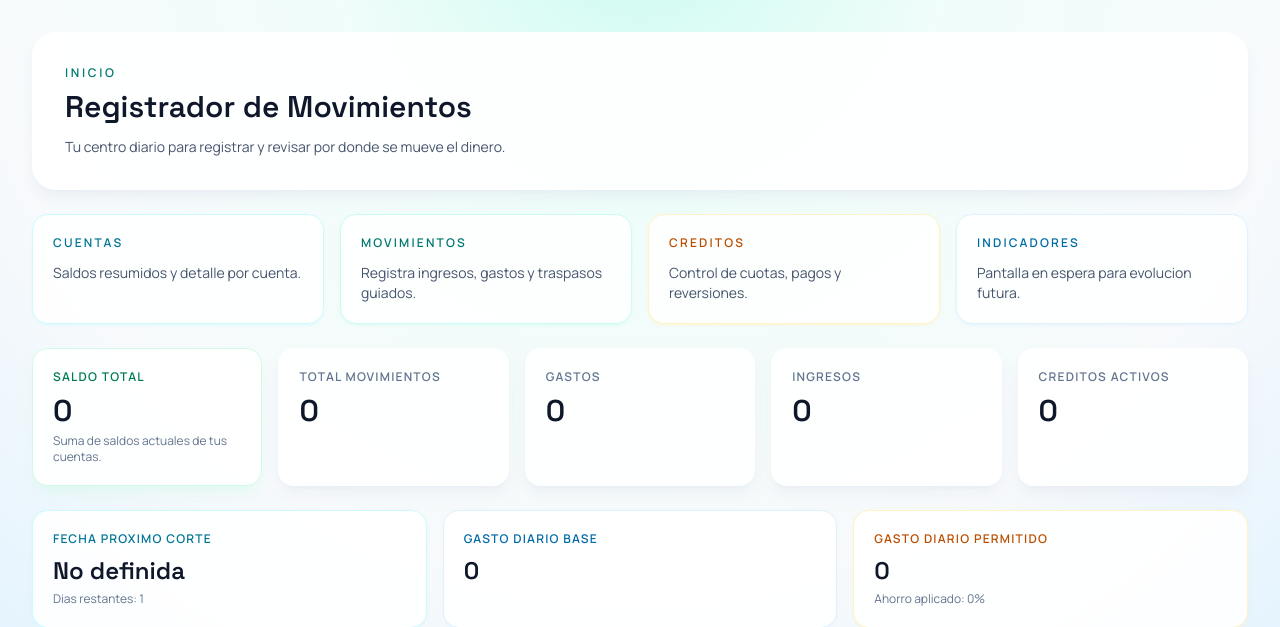
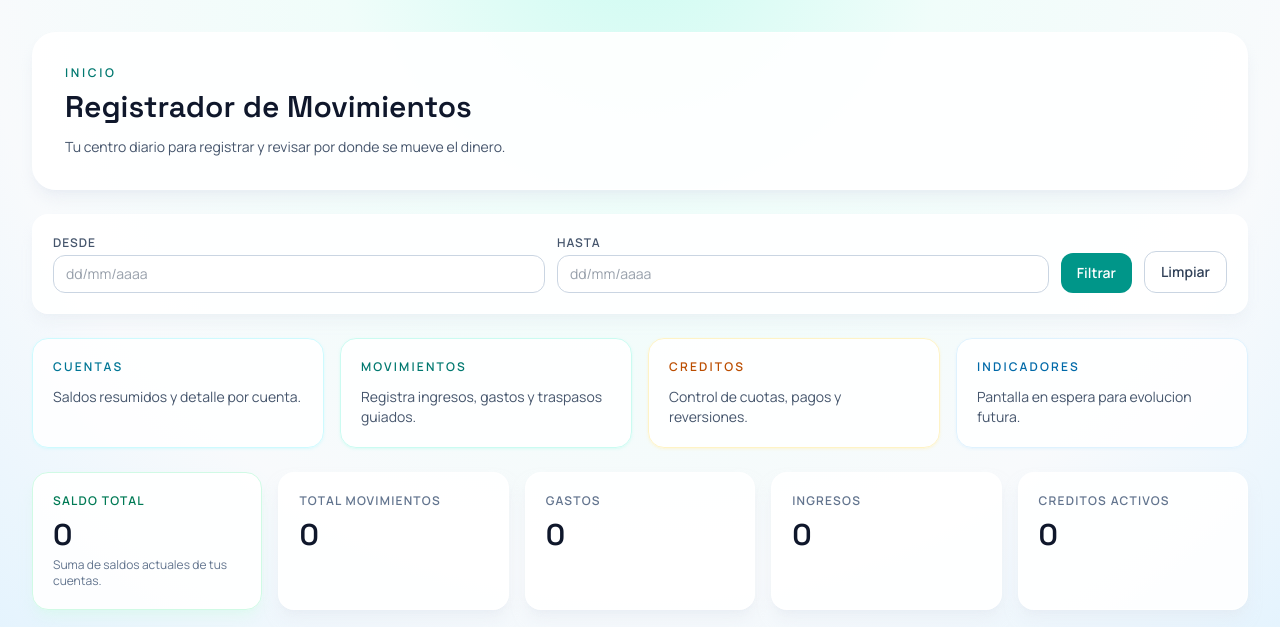
Before and after one commit to RodolfoGomezHernandez/finanzas, a Django app: page / in a window 1280 px wide. Shown: the part 81-708 px from the top of the page. Run offline with Django 5.2, Linux system fonts and the light colour scheme; data comes from the database, SQL or seed files in the repository; data that the repository does not hold is empty.

Commit message:
feat: agregar filtros de fecha persistentes en inicio

```diff
--- a/reportes/forms.py
+++ b/reportes/forms.py
@@ -1,6 +1,41 @@
 from django import forms
 
 from .models import ConfiguracionKPI, FechaPagoProgramada, GastoFijoProgramado
+
+
+class InicioFiltroFechasForm(forms.Form):
+    desde = forms.DateField(
+        required=False,
+        input_formats=["%d/%m/%Y", "%Y-%m-%d"],
+        widget=forms.DateInput(
+            format="%d/%m/%Y",
+            attrs={
+                "placeholder": "dd/mm/aaaa",
+                "autocomplete": "off",
+                "class": "w-full rounded-xl border border-slate-300 bg-white px-3 py-2 text-sm text-slate-700",
+            }
+        ),
+    )
+    hasta = forms.DateField(
+        required=False,
+        input_formats=["%d/%m/%Y", "%Y-%m-%d"],
+        widget=forms.DateInput(
+            format="%d/%m/%Y",
+            attrs={
+                "placeholder": "dd/mm/aaaa",
+                "autocomplete": "off",
+                "class": "w-full rounded-xl border border-slate-300 bg-white px-3 py-2 text-sm text-slate-700",
+            }
+        ),
+    )
+
+    def clean(self):
+        cleaned_data = super().clean()
+        desde = cleaned_data.get("desde")
+        hasta = cleaned_data.get("hasta")
+        if desde and hasta and desde > hasta:
+            raise forms.ValidationError("La fecha 'Desde' no puede ser mayor que la fecha 'Hasta'.")
+        return cleaned_data
 
 
 class ConfiguracionKPIForm(forms.ModelForm):
--- a/reportes/views.py
+++ b/reportes/views.py
@@ -13,16 +13,24 @@ from creditos.models import Credito
 from cuentas.models import Cuenta
 from movimientos.models import Movimiento
 
-from .forms import ConfiguracionKPIForm
+from .forms import ConfiguracionKPIForm, InicioFiltroFechasForm
 from .models import ConfiguracionKPI
 
 
-def _kpi_context():
+def _aplicar_filtro_fechas(queryset, fecha_desde=None, fecha_hasta=None):
+    if fecha_desde:
+        queryset = queryset.filter(fecha__gte=fecha_desde)
+    if fecha_hasta:
+        queryset = queryset.filter(fecha__lte=fecha_hasta)
+    return queryset
+
+
+def _kpi_context(fecha_desde=None, fecha_hasta=None):
     hoy = timezone.localdate()
     configuracion = ConfiguracionKPI.obtener()
 
     cuentas_activas = Cuenta.objects.filter(activa=True)
-    saldo_total = sum((cuenta.saldo_actual() for cuenta in cuentas_activas), Decimal("0"))
+    saldo_total = sum((cuenta.saldo_actual(hasta_fecha=fecha_hasta) for cuenta in cuentas_activas), Decimal("0"))
 
     fecha_corte = configuracion.fecha_proximo_corte
     if fecha_corte and fecha_corte > hoy:
@@ -35,10 +43,21 @@ def _kpi_context():
     factor_ahorro = Decimal("1") - (porcentaje_ahorro / Decimal("100"))
     gasto_diario_permitido = gasto_diario_base * factor_ahorro
 
-    gastos = Movimiento.objects.filter(tipo=Movimiento.TipoMovimiento.GASTO).select_related("categoria")
+    gastos = _aplicar_filtro_fechas(
+        Movimiento.objects.filter(tipo=Movimiento.TipoMovimiento.GASTO).select_related("categoria"),
+        fecha_desde=fecha_desde,
+        fecha_hasta=fecha_hasta,
+    )
+
+    if fecha_desde or fecha_hasta:
+        gastos_rango_dia = gastos
+        gastos_rango_semana = gastos
+    else:
+        gastos_rango_dia = gastos.filter(fecha__gte=hoy - timedelta(days=29))
+        gastos_rango_semana = gastos.filter(fecha__gte=hoy - timedelta(weeks=11))
 
     gastos_dia = list(
-        gastos.filter(fecha__gte=hoy - timedelta(days=29))
+        gastos_rango_dia
         .values("fecha")
         .annotate(total=Sum("monto"))
         .order_by("fecha")
@@ -46,7 +65,7 @@ def _kpi_context():
 
     # Agrupacion semanal robusta en Python para evitar problemas de backend SQL.
     gastos_semana_map = {}
-    for item in gastos.filter(fecha__gte=hoy - timedelta(weeks=11)).values("fecha", "monto"):
+    for item in gastos_rango_semana.values("fecha", "monto"):
         semana_inicio = item["fecha"] - timedelta(days=item["fecha"].weekday())
         gastos_semana_map[semana_inicio] = gastos_semana_map.get(semana_inicio, Decimal("0")) + (
             item["monto"] or Decimal("0")
@@ -89,14 +108,70 @@ def _kpi_context():
 
 class InicioView(TemplateView):
     template_name = "reportes/inicio.html"
+    filtro_sesion_key = "reportes_inicio_filtro_fechas"
+
+    def _resolver_filtro_fechas(self):
+        if self.request.GET.get("limpiar_fechas") == "1":
+            self.request.session.pop(self.filtro_sesion_key, None)
+            return InicioFiltroFechasForm(), None, None
+
+        trae_filtro_en_query = ("desde" in self.request.GET) or ("hasta" in self.request.GET)
+        if trae_filtro_en_query:
+            filtro_form = InicioFiltroFechasForm(self.request.GET)
+            if filtro_form.is_valid():
+                fecha_desde = filtro_form.cleaned_data["desde"]
+                fecha_hasta = filtro_form.cleaned_data["hasta"]
+                self.request.session[self.filtro_sesion_key] = {
+                    "desde": fecha_desde.strftime("%d/%m/%Y") if fecha_desde else "",
+                    "hasta": fecha_hasta.strftime("%d/%m/%Y") if fecha_hasta else "",
+                }
+                return filtro_form, fecha_desde, fecha_hasta
+            return filtro_form, None, None
+
+        filtro_guardado = self.request.session.get(self.filtro_sesion_key, {})
+        if not isinstance(filtro_guardado, dict):
+            self.request.session.pop(self.filtro_sesion_key, None)
+            return InicioFiltroFechasForm(), None, None
+
+        filtro_form = InicioFiltroFechasForm(
+            {
+                "desde": filtro_guardado.get("desde", ""),
+                "hasta": filtro_guardado.get("hasta", ""),
+            }
+        )
+        if filtro_form.is_valid():
+            return filtro_form, filtro_form.cleaned_data["desde"], filtro_form.cleaned_data["hasta"]
+
+        self.request.session.pop(self.filtro_sesion_key, None)
+        return InicioFiltroFechasForm(), None, None
 
     def get_context_data(self, **kwargs):
         context = super().get_context_data(**kwargs)
-        context.update(_kpi_context())
-        context["total_movimientos"] = Movimiento.objects.count()
-        context["gastos_registrados"] = Movimiento.objects.filter(tipo=Movimiento.TipoMovimiento.GASTO).count()
-        context["ingresos_registrados"] = Movimiento.objects.filter(tipo=Movimiento.TipoMovimiento.INGRESO).count()
+        filtro_form, fecha_desde, fecha_hasta = self._resolver_filtro_fechas()
+
+        movimientos_filtrados = _aplicar_filtro_fechas(
+            Movimiento.objects.all(),
+            fecha_desde=fecha_desde,
+            fecha_hasta=fecha_hasta,
+        )
+
+        context.update(_kpi_context(fecha_desde=fecha_desde, fecha_hasta=fecha_hasta))
+        context["total_movimientos"] = movimientos_filtrados.count()
+        context["gastos_registrados"] = movimientos_filtrados.filter(tipo=Movimiento.TipoMovimiento.GASTO).count()
+        context["ingresos_registrados"] = movimientos_filtrados.filter(tipo=Movimiento.TipoMovimiento.INGRESO).count()
         context["creditos_activos"] = Credito.objects.filter(activa=True).count()
+        context["filtro_fechas_form"] = filtro_form
+        context["filtro_fecha_activo"] = bool(fecha_desde or fecha_hasta)
+        context["filtro_fecha_desde"] = fecha_desde
+        context["filtro_fecha_hasta"] = fecha_hasta
+        context["titulo_gastos_dia"] = (
+            "Gastos por dia (rango filtrado)" if context["filtro_fecha_activo"] else "Gastos por dia (30 dias)"
+        )
+        context["titulo_gastos_semana"] = (
+            "Gastos por semana (rango filtrado)"
+            if context["filtro_fecha_activo"]
+            else "Gastos por semana (12 semanas)"
+        )
         return context
 
 
--- a/templates/reportes/inicio.html
+++ b/templates/reportes/inicio.html
@@ -5,6 +5,41 @@
     <p class="text-xs font-semibold uppercase tracking-[0.22em] text-teal-700">Inicio</p>
     <h2 class="mt-2 font-display text-3xl font-semibold text-slate-900">Registrador de Movimientos</h2>
     <p class="mt-3 max-w-2xl text-sm text-slate-600">Tu centro diario para registrar y revisar por donde se mueve el dinero.</p>
+</section>
+
+<section class="rounded-2xl border border-white/80 bg-white/90 p-5 shadow-lg shadow-slate-200/40">
+    <form method="get" class="grid gap-3 md:grid-cols-[1fr_1fr_auto_auto] md:items-end">
+        <div>
+            <label for="{{ filtro_fechas_form.desde.id_for_label }}" class="mb-1 block text-xs font-semibold uppercase tracking-[0.08em] text-slate-600">Desde</label>
+            {{ filtro_fechas_form.desde }}
+        </div>
+        <div>
+            <label for="{{ filtro_fechas_form.hasta.id_for_label }}" class="mb-1 block text-xs font-semibold uppercase tracking-[0.08em] text-slate-600">Hasta</label>
+            {{ filtro_fechas_form.hasta }}
+        </div>
+        <button type="submit" class="rounded-xl bg-teal-600 px-4 py-2.5 text-sm font-semibold text-white transition hover:bg-teal-700">
+            Filtrar
+        </button>
+        <a href="{% url 'reportes:inicio' %}?limpiar_fechas=1" class="rounded-xl border border-slate-300 bg-white px-4 py-2.5 text-center text-sm font-semibold text-slate-700 transition hover:border-slate-400 hover:bg-slate-50">
+            Limpiar
+        </a>
+    </form>
+    {% if filtro_fechas_form.non_field_errors %}
+    <ul class="mt-3 rounded-xl border border-rose-200 bg-rose-50 px-3 py-2 text-sm text-rose-700">
+        {% for error in filtro_fechas_form.non_field_errors %}
+        <li>{{ error }}</li>
+        {% endfor %}
+    </ul>
+    {% endif %}
+    {% if filtro_fecha_activo %}
+    <p class="mt-3 text-xs font-medium text-teal-700">
+        Filtro activo:
+        {% if filtro_fecha_desde %}{{ filtro_fecha_desde|date:"d/m/Y" }}{% else %}inicio{% endif %}
+        -
+        {% if filtro_fecha_hasta %}{{ filtro_fecha_hasta|date:"d/m/Y" }}{% else %}hoy{% endif %}
+        (se mantiene al recargar).
+    </p>
+    {% endif %}
 </section>
 
 <section class="grid gap-4 md:grid-cols-2 xl:grid-cols-4">
@@ -30,7 +65,13 @@
     <article class="rounded-2xl border border-emerald-100 bg-white/90 p-5 shadow-lg shadow-emerald-100/40">
         <p class="text-xs font-semibold uppercase tracking-[0.1em] text-emerald-700">Saldo total</p>
         <p class="mt-2 font-display text-3xl font-semibold text-slate-900">{{ saldo_total|miles }}</p>
-        <p class="mt-1 text-xs text-slate-500">Suma de saldos actuales de tus cuentas.</p>
+        <p class="mt-1 text-xs text-slate-500">
+            {% if filtro_fecha_hasta %}
+            Suma de saldos de tus cuentas al {{ filtro_fecha_hasta|date:"d/m/Y" }}.
+            {% else %}
+            Suma de saldos actuales de tus cuentas.
+            {% endif %}
+        </p>
     </article>
     <article class="rounded-2xl border border-white/80 bg-white/90 p-5 shadow-lg shadow-slate-200/50">
         <p class="text-xs font-semibold uppercase tracking-[0.1em] text-slate-500">Total movimientos</p>
@@ -71,11 +112,11 @@
 
 <section class="grid gap-4 xl:grid-cols-2">
     <article class="rounded-3xl border border-white/80 bg-white/90 p-5 shadow-lg shadow-slate-200/60">
-        <h3 class="font-display text-lg font-semibold text-slate-900">Gastos por dia (30 dias)</h3>
+        <h3 class="font-display text-lg font-semibold text-slate-900">{{ titulo_gastos_dia }}</h3>
         <canvas id="chart-dia" class="mt-3"></canvas>
     </article>
     <article class="rounded-3xl border border-white/80 bg-white/90 p-5 shadow-lg shadow-slate-200/60">
-        <h3 class="font-display text-lg font-semibold text-slate-900">Gastos por semana (12 semanas)</h3>
+        <h3 class="font-display text-lg font-semibold text-slate-900">{{ titulo_gastos_semana }}</h3>
         <canvas id="chart-semana" class="mt-3"></canvas>
     </article>
 </section>
```
Also changed, not shown: reportes/tests.py (+53 -0 lines).
